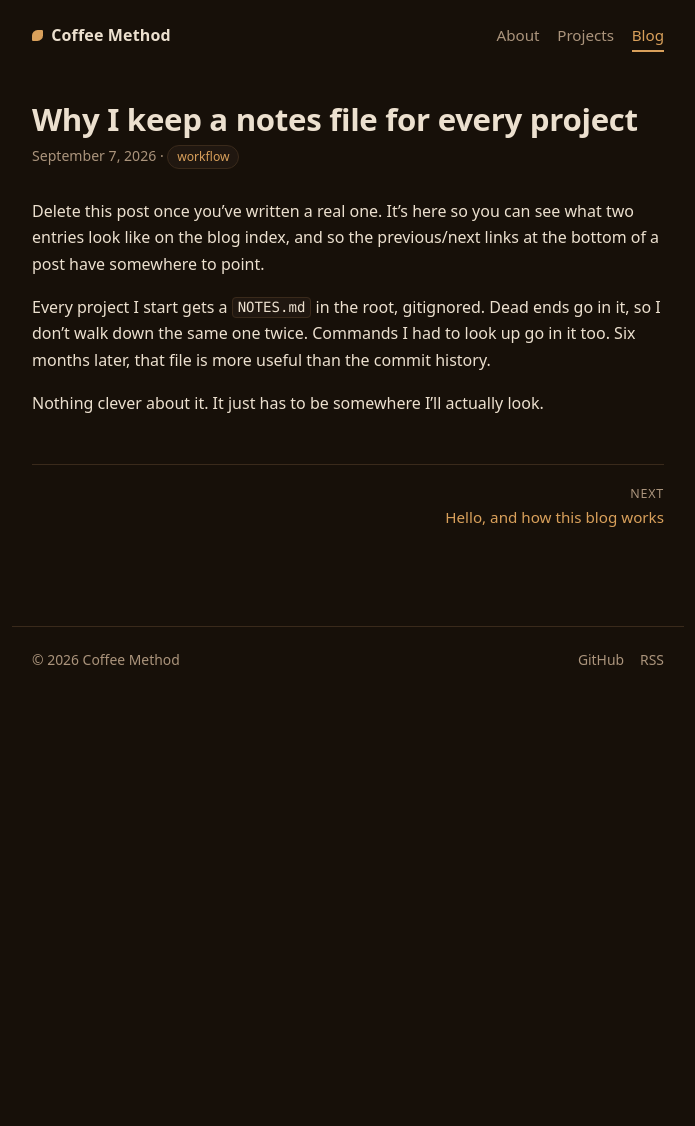
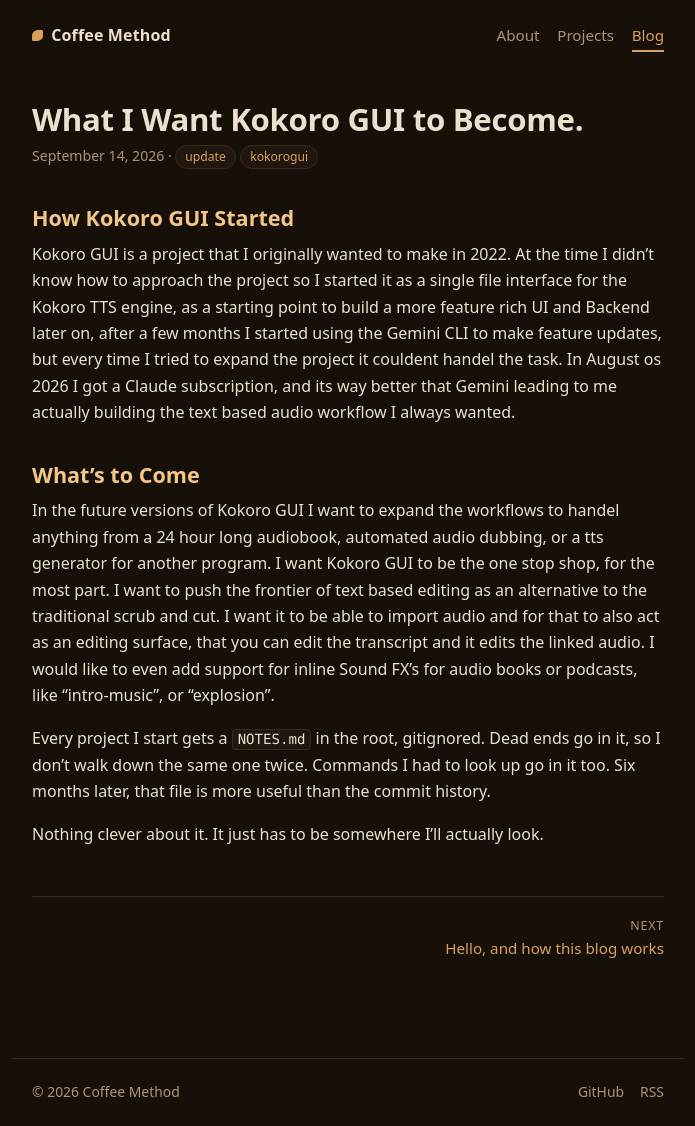
Before and after one commit to CoffeeMethod/CoffeeMethod.github.io, a Jekyll site: the page built from _posts/2026-09-07-second-example.md, in a window 1280 px wide. Shown: the whole page, without its empty margins (292-987 px from the left). Built offline with Jekyll 4.4.1, drawn with Linux system fonts in a browser that asks for light colours; before the commit the page ends 900 px from its top, so only the background shows below that.

Commit message:
Revise post on Kokoro GUI vision and updates
Updated the title, date, tags, and description of the post. Added content about Kokoro GUI's development and future plans.

```diff
--- a/_posts/2026-09-07-second-example.md
+++ b/_posts/2026-09-07-second-example.md
@@ -1,13 +1,31 @@
 ---
-title: "Why I keep a notes file for every project"
-date: 2026-09-07
-tags: [workflow]
-description: "A scratch file per project, and what ends up in it."
+title: "What I Want Kokoro GUI to Become."
+date: 2026-09-14
+tags: [update, kokorogui]
+description: "An overview on my vision of Kokoro GUI"
 ---
 
-Delete this post once you've written a real one. It's here so you can see what
-two entries look like on the blog index, and so the previous/next links at the
-bottom of a post have somewhere to point.
+## How Kokoro GUI Started
+
+Kokoro GUI is a project that I originally wanted to make in 2022. At the time
+I didn't know how to approach the project so I started it as a single file
+interface for the Kokoro TTS engine, as a starting point to build a more feature
+rich UI and Backend later on, after a few months I started using the Gemini CLI to
+make feature updates, but every time I tried to expand the project it couldent
+handel the task. In August os 2026 I got a Claude subscription, and its way better
+that Gemini leading to me actually building the text based audio workflow I always
+wanted.
+
+## What's to Come
+
+In the future versions of Kokoro GUI I want to expand the workflows to handel
+anything from a 24 hour long audiobook, automated audio dubbing, or a tts generator
+for another program. I want Kokoro GUI to be the one stop shop, for the most part.
+I want to push the frontier of text based editing as an alternative to the traditional
+scrub and cut. I want it to be able to import audio and for that to also act as an
+editing surface, that you can edit the transcript and it edits the linked audio.
+I would like to even add support for inline Sound FX's for audio books or podcasts,
+like "intro-music", or "explosion".
 
 <!--more-->
 
```
